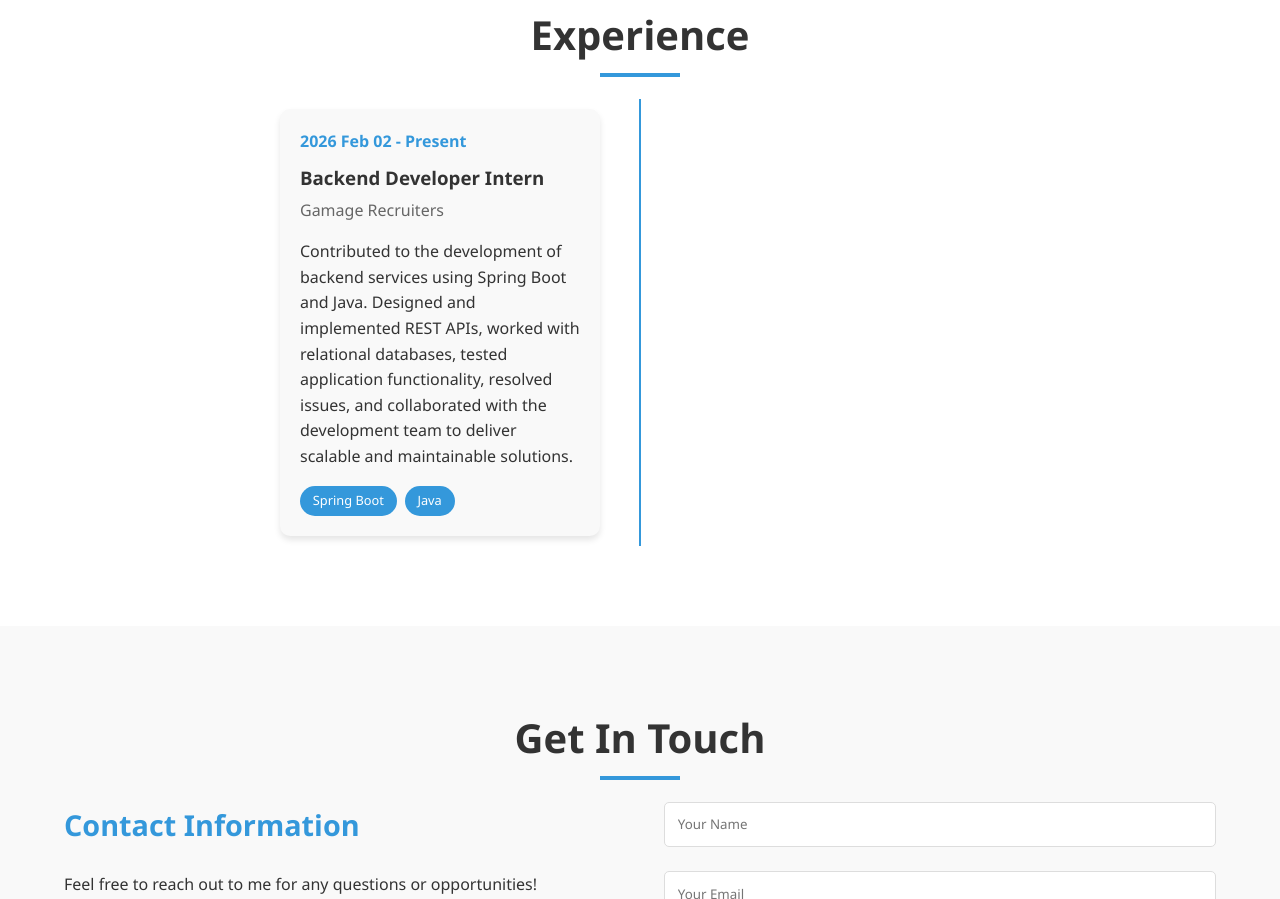
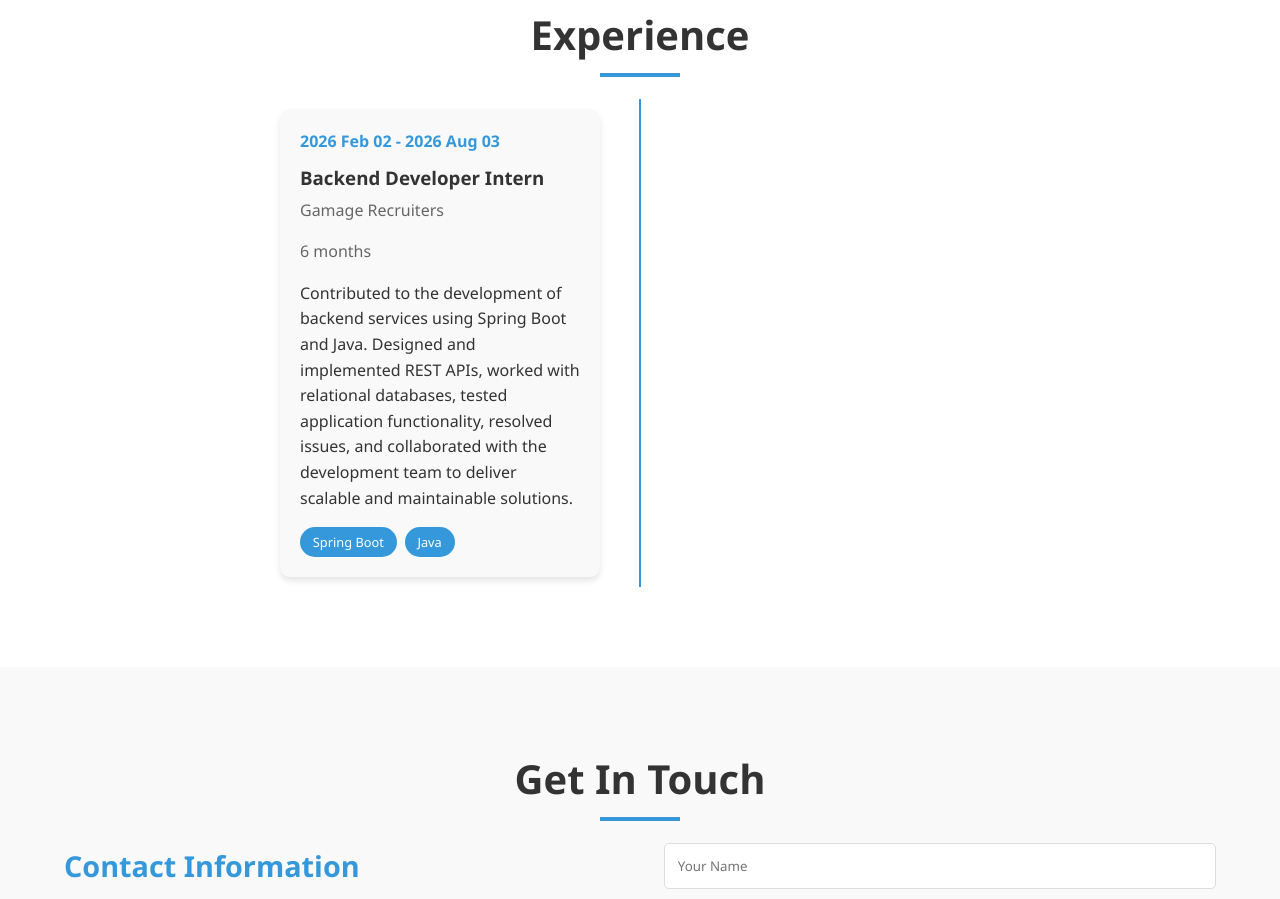
Before and after one commit to sathirapramudith123/portfolio, a React (Create React App) app in the folder portfolio/: page / in a window 1280 px wide. Shown: the part 5240-6139 px from the top of the page. Built offline with nearby package versions, Linux system fonts and the light colour scheme.

Commit message:
refactor: update experience entry with accurate date and add duration

```diff
--- a/portfolio/src/components/sections/Experience.jsx
+++ b/portfolio/src/components/sections/Experience.jsx
@@ -21,6 +21,7 @@ const Experience = () => {
                 <div className="timeline-date">{exp.date}</div>
                 <h3>{exp.position}</h3>
                 <h4>{exp.company}</h4>
+                <h4 className="timeline-duration">{exp.duration}</h4>
                 <p>{exp.description}</p>
                 <div className="timeline-skills">
                   {exp.skills.map(skill => (
--- a/portfolio/src/data/experience.js
+++ b/portfolio/src/data/experience.js
@@ -4,7 +4,8 @@ export const experiences = [
     id: 1,
     position: "Backend Developer Intern",
     company: "Gamage Recruiters",
-    date: "2026 Feb 02 - Present",
+    date: "2026 Feb 02 - 2026 Aug 03",
+    duration: "6 months",
     description: "Contributed to the development of backend services using Spring Boot and Java. Designed and implemented REST APIs, worked with relational databases, tested application functionality, resolved issues, and collaborated with the development team to deliver scalable and maintainable solutions.",
     skills: ["Spring Boot", "Java"]
   },
```
